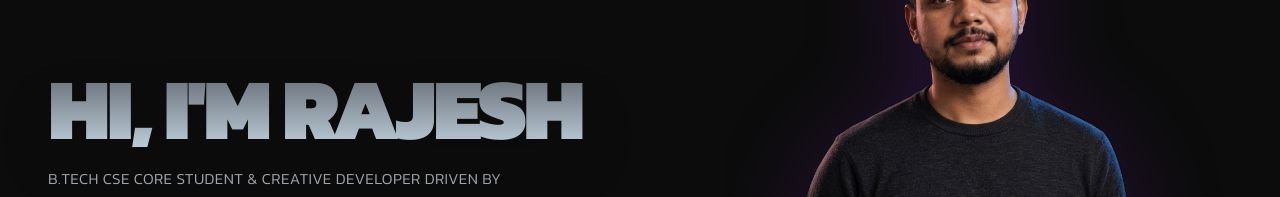
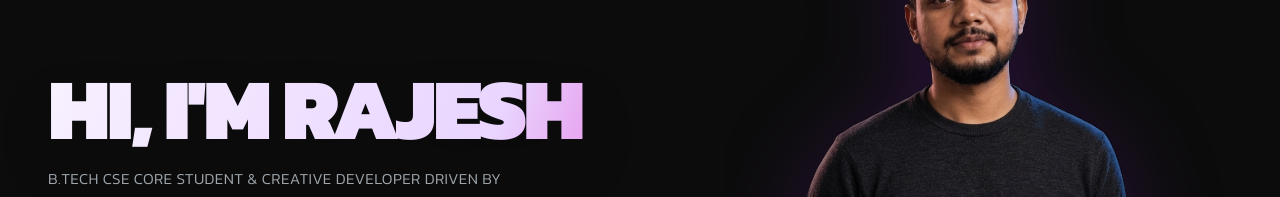
Before and after one commit to rajesh432sarraf/PORTFOLIO, a React (Vite) app: page / in a window 1280 px wide. Shown: the part 266-463 px from the top of the page. Built offline with nearby package versions, Linux system fonts and the light colour scheme; no server answers.

Commit message:
feat: apply continuous flowing gradient animation across all big section headings without hover scaling

```diff
--- a/src/components/Footer.jsx
+++ b/src/components/Footer.jsx
@@ -25,7 +25,7 @@ export function Footer() {
       <div className="max-w-7xl mx-auto flex flex-col md:flex-row items-center justify-between gap-6 text-xs font-mono">
         {/* Left: Clean Identity, Copyright & Availability Status */}
         <div className="flex flex-col sm:flex-row items-center gap-3 text-[#D7E2EA]/50 text-center sm:text-left">
-          <span className="font-kanit font-black tracking-widest text-base uppercase bg-gradient-to-r from-[#F030C8] via-[#B600A8] to-[#8C1BAB] bg-clip-text text-transparent drop-shadow-[0_0_12px_rgba(182,0,168,0.5)]">
+          <span className="font-kanit font-black tracking-widest text-base uppercase brand-gradient-flow">
             RAJESH KUMAR
           </span>
           <span className="hidden sm:inline text-white/20">•</span>
--- a/src/index.css
+++ b/src/index.css
@@ -42,12 +42,22 @@ html.lenis body {
   pointer-events: none;
 }
 
-/* Reusable Hero Gradient Typography */
+/* Reusable Hero & Big Section Headings Gradient Typography with Continuous Flow */
 .hero-heading {
-  background: linear-gradient(180deg, #646973 0%, #BBCCD7 100%);
+  background: linear-gradient(
+    110deg,
+    #FFFFFF 0%,
+    #F3E8FF 20%,
+    #E9D5FF 40%,
+    #E000B8 65%,
+    #D946EF 85%,
+    #FFFFFF 100%
+  );
+  background-size: 260% 100%;
   background-clip: text;
   -webkit-background-clip: text;
   -webkit-text-fill-color: transparent;
+  animation: brandGradientFlow 6s ease-in-out infinite;
 }
 
 /* Premium Interactive Contact Button Gradient & Animations */
```
